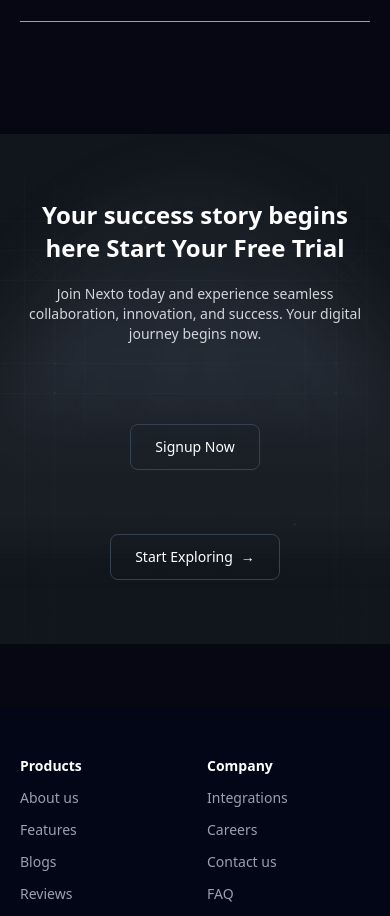
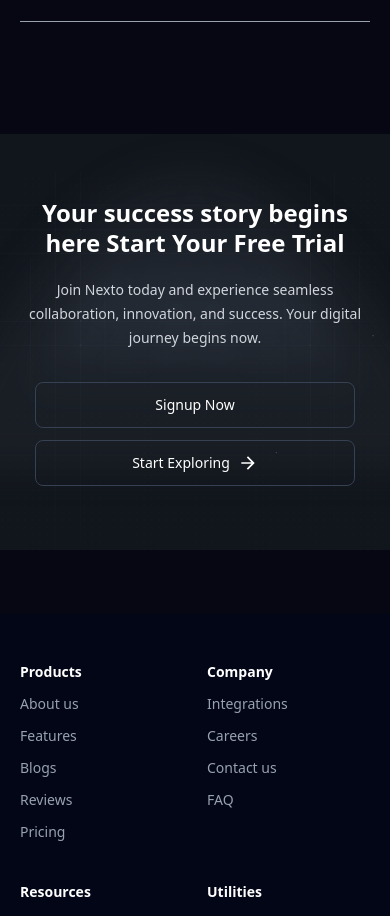
Before and after one commit to Syed-husnain-shah/Nexto, a Next.js app: page /contact in a window 390 px wide. Shown: the part 2905-3821 px from the top of the page. Built offline with nearby package versions, Linux system fonts and the light colour scheme.

Commit message:
Fix responsive success section

```diff
--- a/src/global/Success.tsx
+++ b/src/global/Success.tsx
@@ -6,29 +6,90 @@
 };
 
 export const Success: FC<Props> = () => (
-  <section className="bg-[#11151c] bg-[url('/image/bannerimg.svg')] bg-cover bg-center py-16 md:py-24 text-white">
-    <div className="max-w-7xl mx-auto px-6 text-center">
-      <h1 className="text-2xl sm:text-3xl md:text-4xl font-semibold max-w-xl mx-auto leading-snug">
+  <section
+    className="
+      w-full
+      overflow-hidden
+      bg-[#11151c]
+      bg-[url('/image/bannerimg.svg')]
+      bg-cover
+      bg-center
+      bg-no-repeat
+      py-16
+      text-white
+      sm:py-20
+      md:py-24
+      lg:py-28
+    "
+  >
+    <div className="mx-auto w-full max-w-7xl px-5 text-center sm:px-6 lg:px-8">
+
+      <h1
+        className="
+          mx-auto
+          max-w-2xl
+          text-2xl
+          font-semibold
+          leading-tight
+          sm:text-3xl
+          md:text-4xl
+          lg:text-5xl
+        "
+      >
         Your success story begins here Start Your Free Trial
       </h1>
 
-      <p className="text-sm sm:text-base text-gray-300 max-w-xl mx-auto mt-5">
-        Join Nexto today and experience seamless collaboration, innovation, and
-        success. Your digital journey begins now.
+      <p
+        className="
+          mx-auto
+          mt-5
+          max-w-2xl
+          text-sm
+          leading-6
+          text-gray-300
+          sm:text-base
+          sm:leading-7
+          md:mt-6
+        "
+      >
+        Join Nexto today and experience seamless collaboration, innovation,
+        and success. Your digital journey begins now.
       </p>
 
-      <div className="flex flex-col sm:flex-row justify-center items-center gap-4 mt-8">
-        <div className="flex justify-center mt-12">
+      <div
+        className="
+          mt-8
+          flex
+          w-full
+          flex-col
+          items-center
+          justify-center
+          gap-3
+          sm:mt-10
+          sm:flex-row
+          sm:gap-4
+        "
+      >
         <button
           className="
             group
-      flex items-center gap-2
+            flex
+            w-full
+            max-w-xs
+            items-center
+            justify-center
+            gap-2
             rounded-lg
-      border border-gray-700
-      px-6 py-3
-      text-sm font-medium text-white
-      cursor-pointer
-      transition-all duration-300 ease-out
+            border
+            border-gray-700
+            px-6
+            py-3
+            text-sm
+            font-medium
+            text-white
+            transition-all
+            duration-300
+            ease-out
             hover:-translate-y-1
             hover:scale-105
             hover:border-white
@@ -36,22 +97,32 @@
             hover:text-black
             hover:shadow-xl
             active:scale-95
+            sm:w-auto
           "
         >
           <span>Signup Now</span>
         </button>
-        </div>
-        <div className="flex justify-center mt-12">
+
         <button
           className="
             group
-      flex items-center gap-2
+            flex
+            w-full
+            max-w-xs
+            items-center
+            justify-center
+            gap-2
             rounded-lg
-      border border-gray-700
-      px-6 py-3
-      text-sm font-medium text-white
-      cursor-pointer
-      transition-all duration-300 ease-out
+            border
+            border-gray-700
+            px-6
+            py-3
+            text-sm
+            font-medium
+            text-white
+            transition-all
+            duration-300
+            ease-out
             hover:-translate-y-1
             hover:scale-105
             hover:border-white
@@ -59,24 +130,23 @@
             hover:text-black
             hover:shadow-xl
             active:scale-95
+            sm:w-auto
           "
         >
           <span>Start Exploring</span>
 
-            <span
+          <IoMdArrowForward
             className="
-        inline-block
-        transition-transform duration-300
+              h-5
+              w-5
+              transition-transform
+              duration-300
               group-hover:translate-x-1
             "
-            >
-              →
-            </span>
+          />
         </button>
       </div>
 
-
-      </div>
     </div>
   </section>
 );
```
Lines whose indentation alone changed are shown as unchanged.
